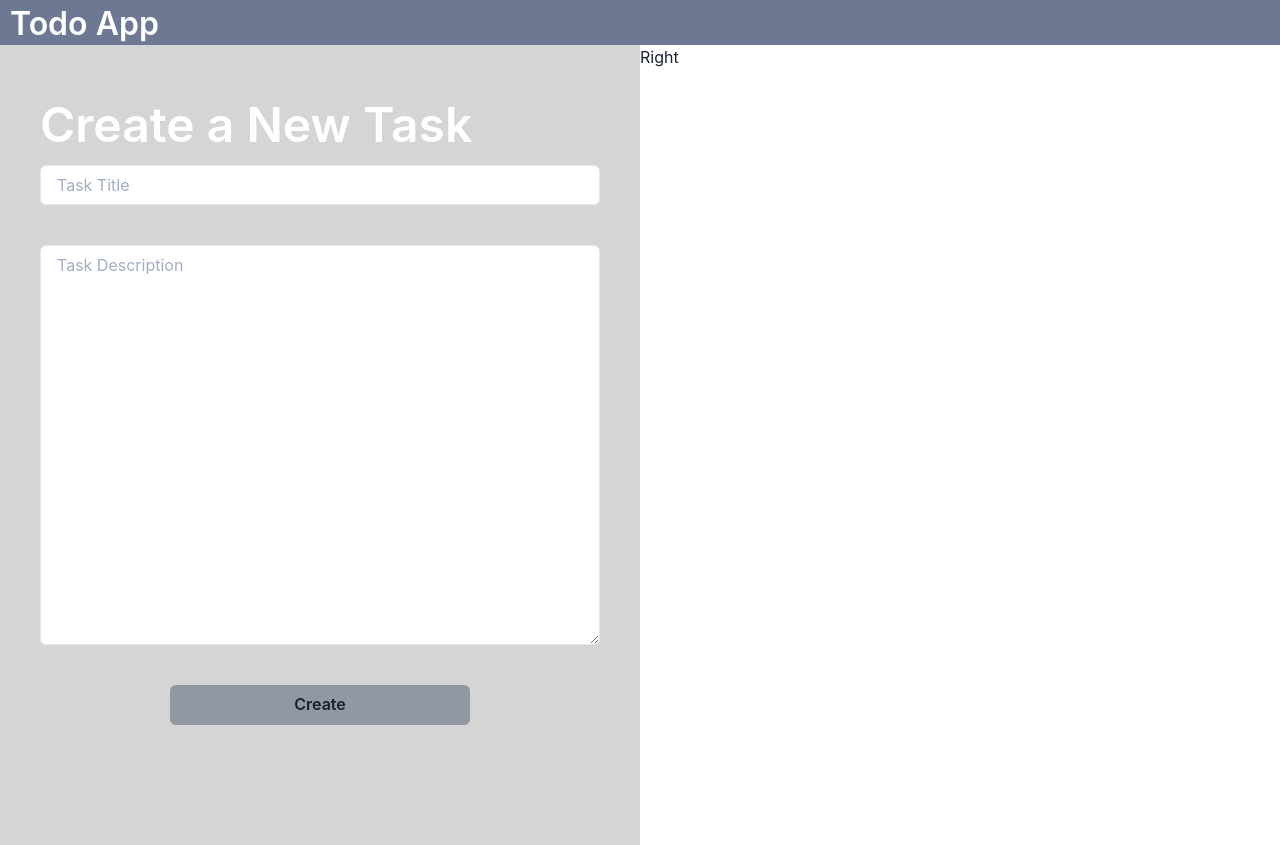
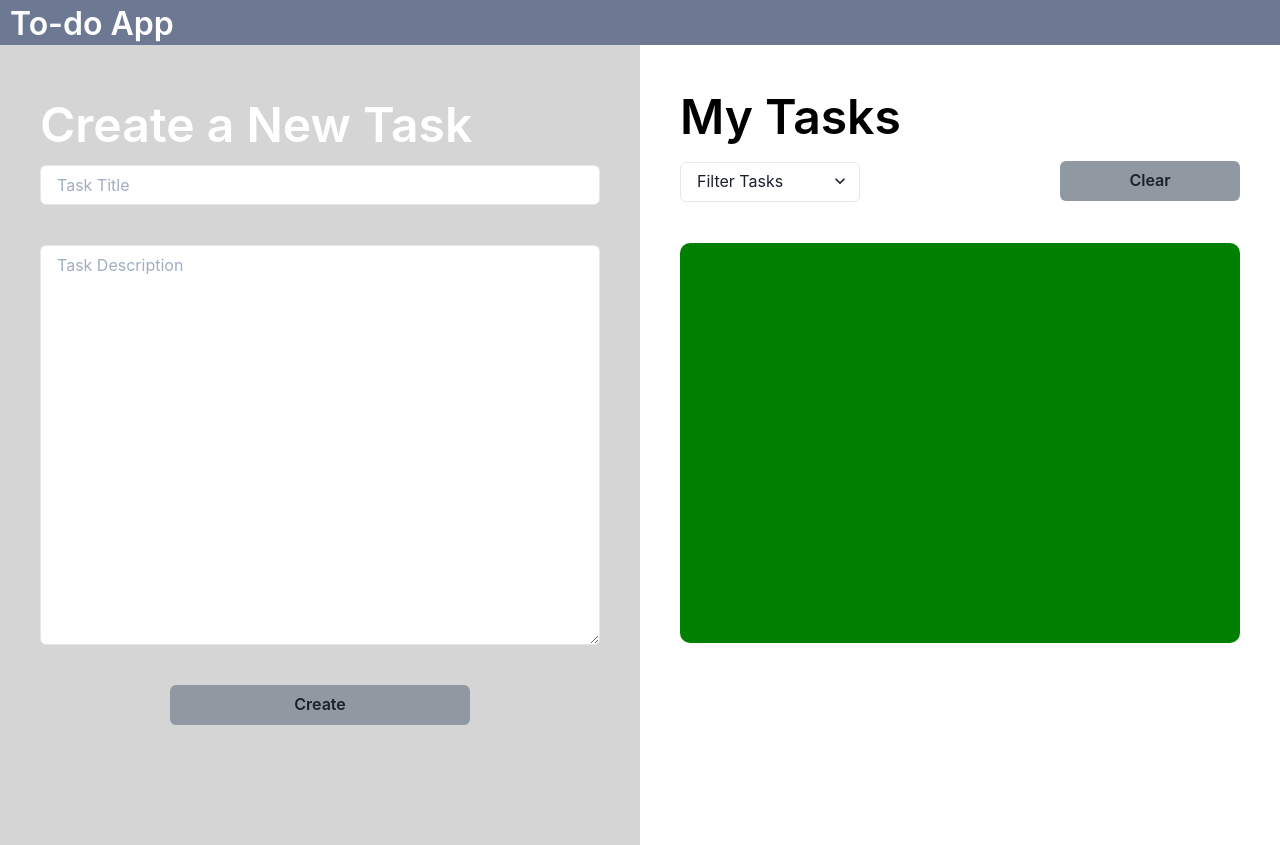
Before and after one commit to russelherrera97/todo, a Next.js app: page / in a window 1280 px wide. Built offline with nearby package versions, Linux system fonts and the light colour scheme.

Commit message:
right panel UI (not yet done)

```diff
--- a/pages/index.js
+++ b/pages/index.js
@@ -8,6 +8,8 @@ import {
   Button,
   ChakraProvider,
   Input,
+  Select,
+  Spacer,
   SimpleGrid,
   Textarea,
 } from "@chakra-ui/react";
@@ -25,7 +27,7 @@ export default function Home() {
             backgroundColor="#6D7993"
           >
             <Text fontWeight="600" color="#fff" fontSize="2rem">
-              Todo App
+              To-do App
             </Text>
           </Flex>
         </Stack>
@@ -62,7 +64,44 @@ export default function Home() {
                 </Button>
               </Flex>
             </Box>
-            <Box backgroundColor="#fff">Right</Box>
+            <Box
+              backgroundColor="#fff"
+              py="40px"
+              px="40px"
+              h={{ base: "55vh", md: "100vh" }}
+            >
+              {" "}
+              <Flex flexDir="column" lineHeight="8vh">
+                <Text fontWeight="600" fontSize="3rem" color="#000">
+                  My Tasks
+                </Text>
+                <Flex mb="30px">
+                  <Select w="180px" placeholder="Filter Tasks">
+                    <option value="all">All Tasks</option>
+                    <option value="completed">Completed Tasks</option>
+                    <option value="incomplete">Incomplete Tasks</option>
+                  </Select>
+                  <Spacer />
+                  <Button
+                    backgroundColor="#9099a2"
+                    alignSelf="center"
+                    w="180px"
+                  >
+                    Clear
+                  </Button>
+                </Flex>
+                <Box
+                  minH="50vh"
+                  maxH="50vh"
+                  backgroundColor="green"
+                  px="30px"
+                  overflow="auto"
+                  borderRadius="10px"
+                >
+                  <Flex flexDir="column">{/* TODO: Insert Tasks Here */}</Flex>
+                </Box>
+              </Flex>
+            </Box>
           </SimpleGrid>
         </Stack>
       </Stack>
```
